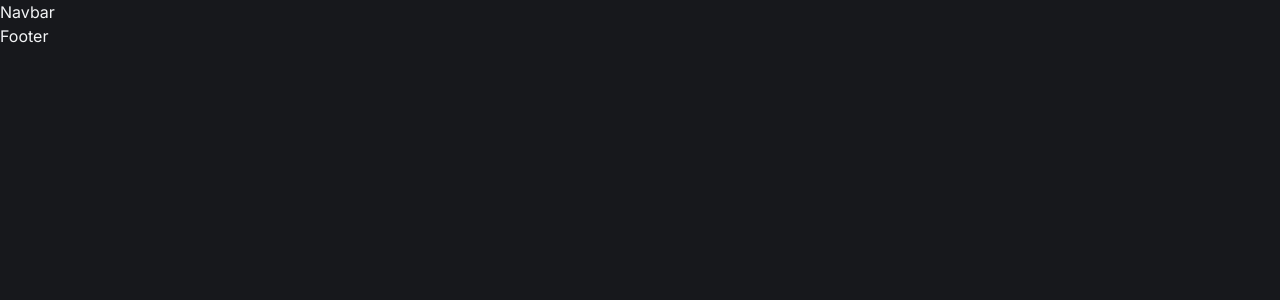
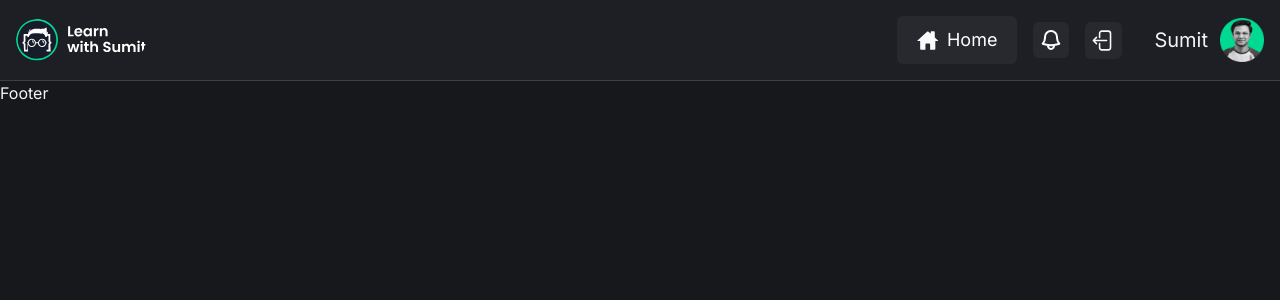
Before and after one commit to rirefat/social-react, a React (Vite) app: page / in a window 1280 px wide. Shown: the top 300 px of the page. Built offline with nearby package versions, Linux system fonts and the light colour scheme.

Commit message:
done navbar section

```diff
--- a/src/components/Footer/Footer.jsx
+++ b/src/components/Footer/Footer.jsx
@@ -1,5 +1,3 @@
-import React from 'react';
-
 const Footer = () => {
     return (
         <div>
--- a/src/components/Navbar/Navbar.jsx
+++ b/src/components/Navbar/Navbar.jsx
@@ -1,10 +1,40 @@
-import React from 'react';
+import logo from '../../assets/images/logo.svg';
+import home from '../../assets/icons/home.svg';
+import notification from '../../assets/icons/notification.svg';
+import logout from '../../assets/icons/logout.svg';
+import avatar from '../../assets//images/avatars/avatar_1.png';
 
 const Navbar = () => {
     return (
-        <div>
-            <h1>Navbar</h1>
-        </div>
+        <nav className="sticky top-0 z-50 border-b border-[#3F3F3F] bg-[#1E1F24] py-4">
+            <div className="container flex flex-col items-center justify-between gap-6 sm:flex-row">
+
+                <a href="./index.html">
+                    <img className="max-w-[100px] rounded-full lg:max-w-[130px]" src={logo} />
+                </a>
+
+
+                <div className="flex items-center space-x-4">
+                    <a href="./index.html" className="btn-primary">
+                        <img src={home} alt="Home" />
+                        Home
+                    </a>
+                    <button className="icon-btn">
+                        <img src={notification} alt="Notification" />
+                    </button>
+                    <button className="icon-btn">
+                        <img src={logout} alt="Logout" />
+                    </button>
+
+                    <button className="flex-center !ml-8 gap-3">
+                        <span className="text-lg font-medium lg:text-xl">Sumit</span>
+                        <img className="max-h-[32px] max-w-[32px] lg:max-h-[44px] lg:max-w-[44px]"
+                            src={avatar} alt="User Avatar" />
+                    </button>
+                </div>
+
+            </div>
+        </nav>
     );
 };
 
```
